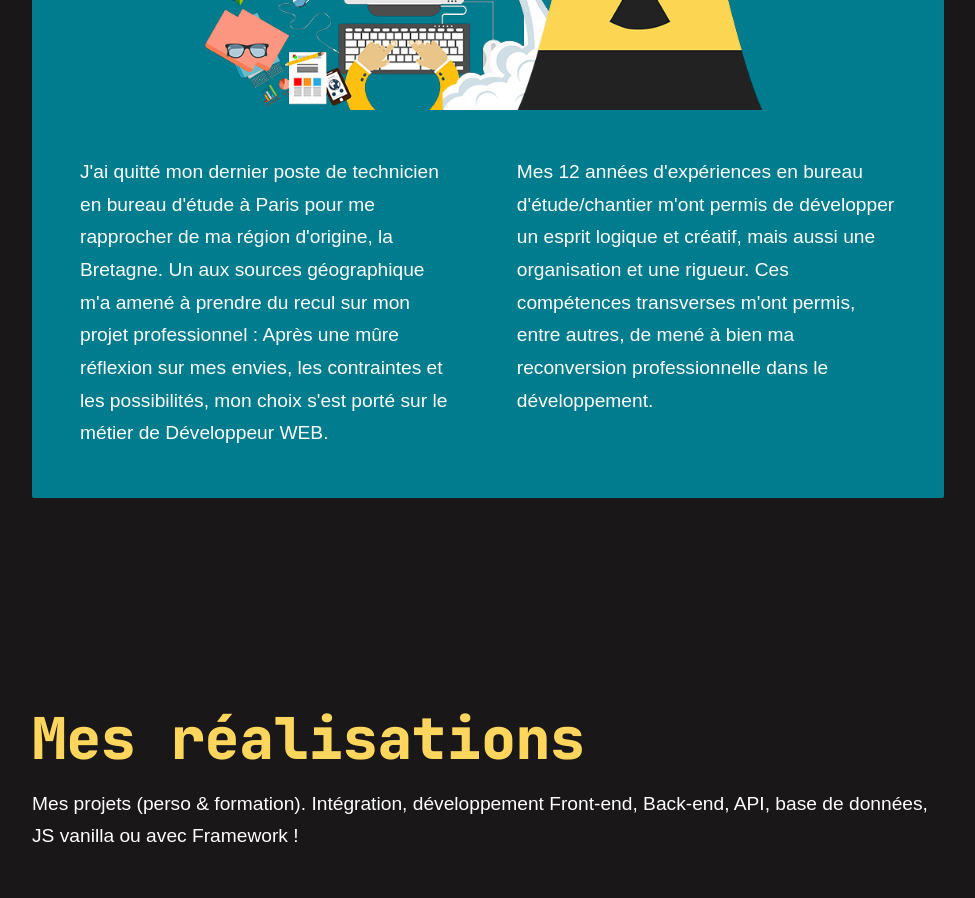
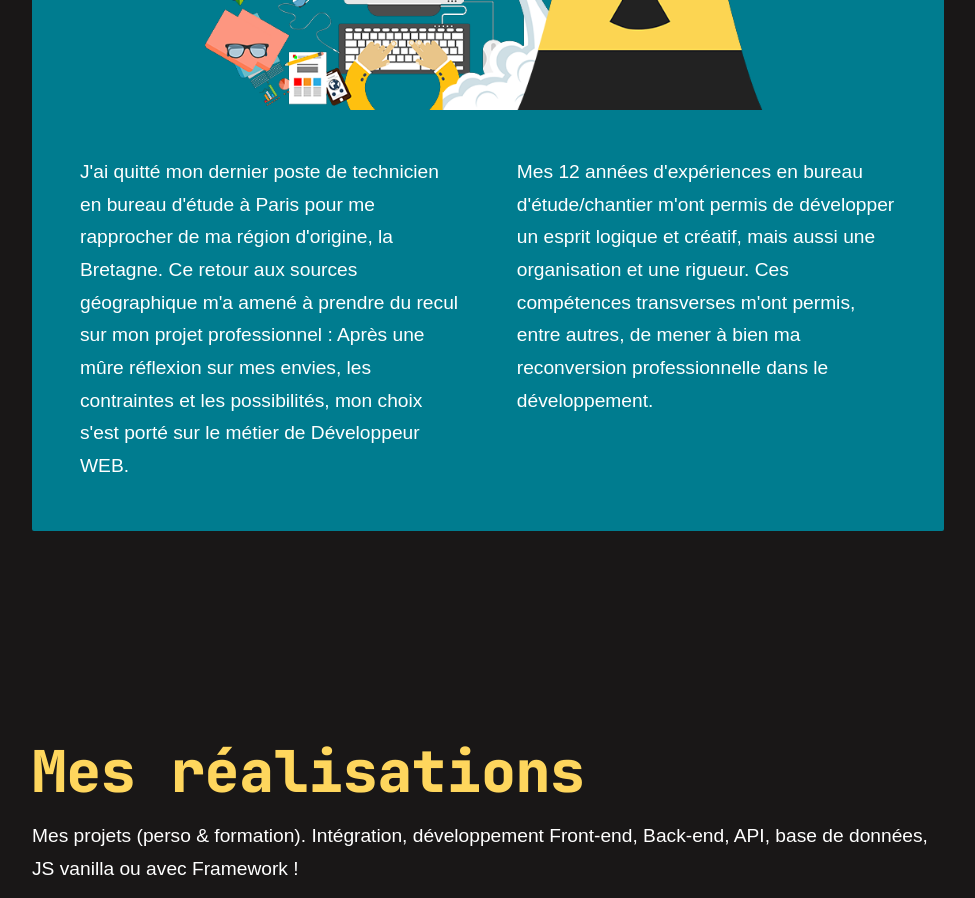
Before and after one commit to Bol2riZH/portfolio, a website: page public/index.html in a window 1280 px wide. Shown: the part 2900-3798 px from the top of the page, without its empty margins (64-1039 px from the left). Drawn offline with Linux system fonts and the light colour scheme.

Commit message:
adjustment on link position tab-port and about correction

```diff
--- a/public/index.html
+++ b/public/index.html
@@ -201,17 +201,17 @@
           <aside class="about__paragraphes">
             <p class="about__paragraphe">
               J'ai quitté mon dernier poste de technicien en bureau d'étude à
-              Paris pour me rapprocher de ma région d'origine, la Bretagne. Un
-              aux sources géographique m'a amené à prendre du recul sur mon
-              projet professionnel : Après une mûre réflexion sur mes envies,
-              les contraintes et les possibilités, mon choix s'est porté sur le
-              métier de Développeur WEB.
+              Paris pour me rapprocher de ma région d'origine, la Bretagne. Ce
+              retour aux sources géographique m'a amené à prendre du recul sur
+              mon projet professionnel : Après une mûre réflexion sur mes
+              envies, les contraintes et les possibilités, mon choix s'est porté
+              sur le métier de Développeur WEB.
             </p>
             <p class="about__paragraphe">
               Mes 12 années d'expériences en bureau d'étude/chantier m'ont
               permis de développer un esprit logique et créatif, mais aussi une
               organisation et une rigueur. Ces compétences transverses m'ont
-              permis, entre autres, de mené à bien ma reconversion
+              permis, entre autres, de mener à bien ma reconversion
               professionnelle dans le développement.
             </p>
           </aside>
--- a/public/sass/components/_link.scss
+++ b/public/sass/components/_link.scss
@@ -11,6 +11,9 @@
   }
   @include mixins.respond(tab-land) {
     top: 35rem;
+  }
+  @include mixins.respond(tab-port) {
+    top: 18rem;
   }
   @include mixins.respond(phone) {
     position: absolute;
```
Also changed, not shown: public/css/style.css, public/logo.svg (added), 1 other file.
